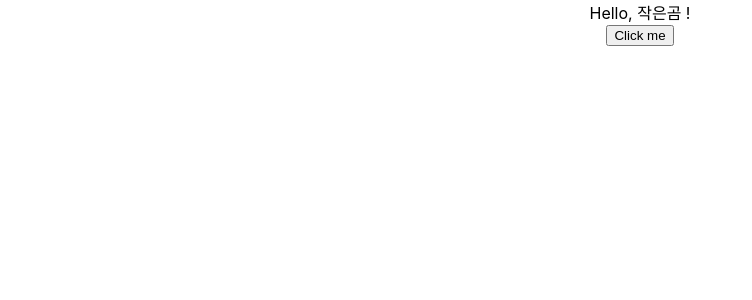
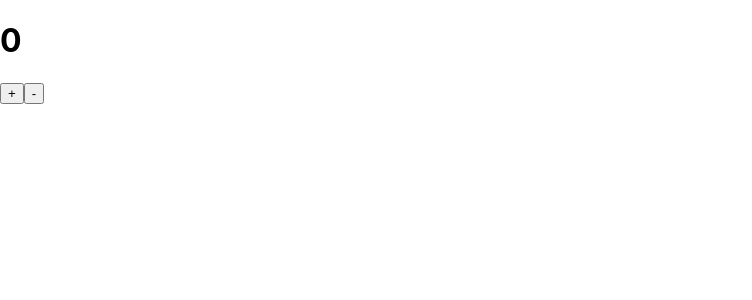
Before and after one commit to hwangbo/ts-react-tutorial, a React (Create React App) app: page / in a window 1280 px wide. Shown: the top 300 px of the page, without its empty margins (0-752 px from the left). Built offline with nearby package versions, Linux system fonts and the light colour scheme.

Commit message:
feat: useState Hook을 사용하여 카운터 만들기

```diff
--- a/src/App.tsx
+++ b/src/App.tsx
@@ -1,16 +1,9 @@
 import React from 'react';
 import './App.css';
-import Greetings from "./Greetings";
+import Counter from "./Counter";
 
 function App() {
-    const onClick = (name: string) => {
-        console.log(`${name} says hello`);
-    };
-    return (
-        <div className="App">
-            <Greetings name="작은곰" onClick={onClick}/>
-        </div>
-    );
+    return <Counter/>;
 }
 
 export default App;
--- /dev/null
+++ b/src/Counter.tsx
@@ -0,0 +1,22 @@
+import React, {useState} from 'react';
+
+function Counter() {
+    // js와 다른점 : <>로 타입을 명시해준다.
+    // 근데 알아서 타입을 유추하기 때문에 생략해도 된다.
+    // nullable 일 경우 명시해주면 좋다.
+    // 상태의 타입이 까다로운 구조를 가진 객체이거나 배열일 때 명시해주면 좋다.
+    const [count, setCount] = useState<number>(0);
+    const onIncrease = () => setCount(count + 1);
+    const onDecrease = () => setCount(count - 1);
+    return (
+        <div>
+            <h1>{count}</h1>
+            <div>
+                <button onClick={onIncrease}>+</button>
+                <button onClick={onDecrease}>-</button>
+            </div>
+        </div>
+    );
+}
+
+export default Counter;
```
